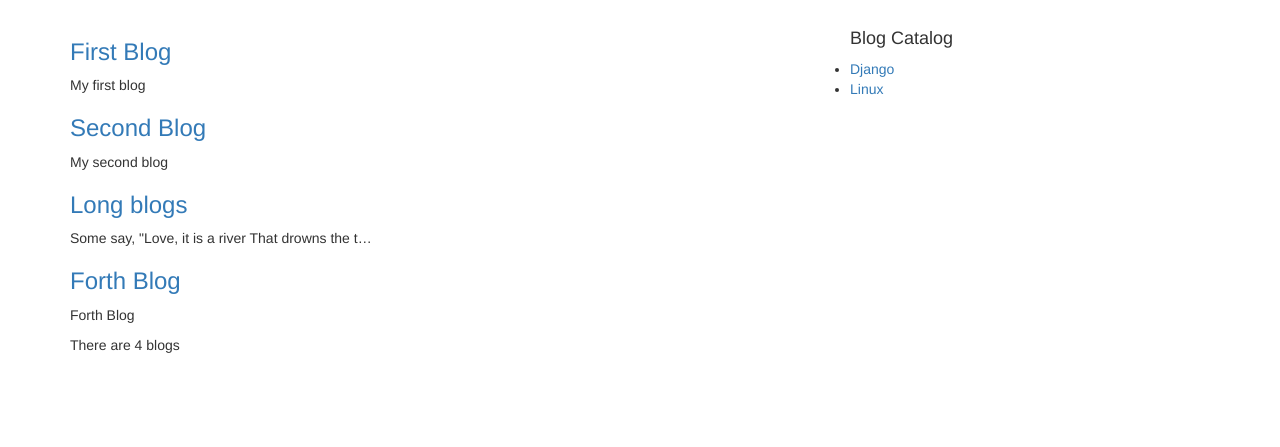
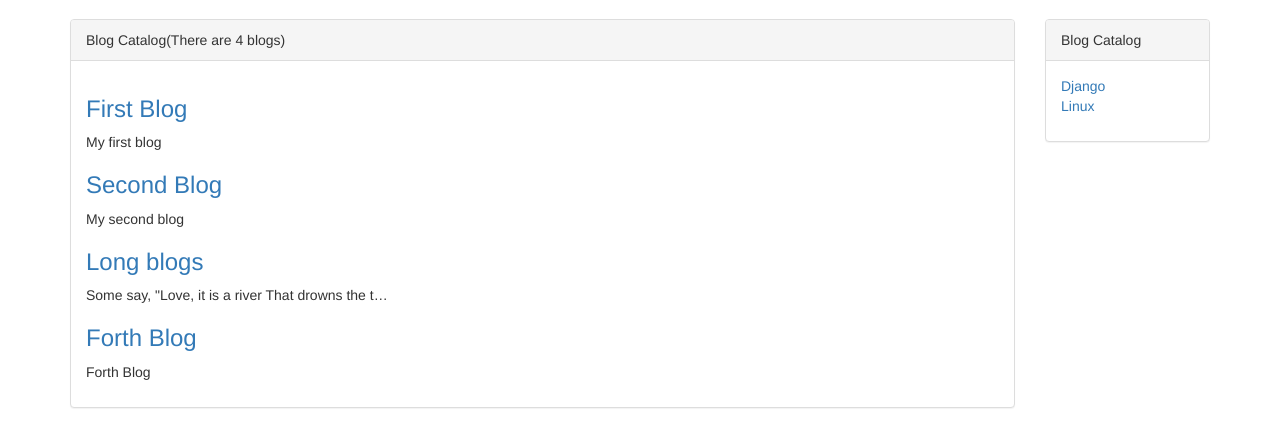
Before and after one commit to hanxuwu/Learning-Django, a Django app: page /blog/ in a window 1280 px wide. Shown: the part 51-498 px from the top of the page. Run offline with Django 3.2, Linux system fonts and the light colour scheme; data comes from the database, SQL or seed files in the repository; some libraries are stand-ins or nearby versions.

Commit message:
#MyBlog# Add panels

```diff
--- a/Learning Django2.0/Blog/myblog_env/myblog/blog/templates/blog/blog_list.html
+++ b/Learning Django2.0/Blog/myblog_env/myblog/blog/templates/blog/blog_list.html
@@ -4,7 +4,10 @@
 {% block content %}
     <div class="container">
         <div class="row">
-            <div class="col-md-8">
+            <div class="col-xs-12 col-sm-8 col-md-9 col-lg-10">
+                <div class="panel panel-default">
+                    <div class="panel-heading">Blog Catalog(There are {{blogs|length}} blogs)</div>
+                    <div class="panel-body">
                         {% for blog in blogs %}
                         <a href="{% url 'blog_detail' blog.pk %}">
                             <h3>{{blog.title}}</h3>
@@ -13,11 +16,15 @@
                         {% empty %}
                             <p>-- There is no Blogs --</p>
                         {% endfor %}
-                    <p>There are {{blogs|length}} blogs</p>
                     </div>
-            <div class="class col-md-4">
-                <h4>Blog Catalog</h4>
-                <ul>{% for blog_type in blog_types %}
+                </div>
+            </div>
+        <div class="hidden-xs col-sm-4 col-md-3 col-lg-2">
+            <div class="panel panel-default">
+                <div class="panel-heading">Blog Catalog</div>
+                <div class="panel-body">
+                    <ul style="list-style-type:none;">
+                        {% for blog_type in blog_types %}
                         <li><a href="{% url 'blogs_with_type' blog_type.pk %}">{{blog_type.type_name}}</a>
                         </li>
                         {% empty %}
@@ -27,4 +34,5 @@
                 </div>
             </div>
         </div>
+    </div>
 {% endblock %}
```
Also changed, not shown: Learning Django2.0/Documents/README.md, 4 other files. Lines whose indentation alone changed are shown as unchanged.
